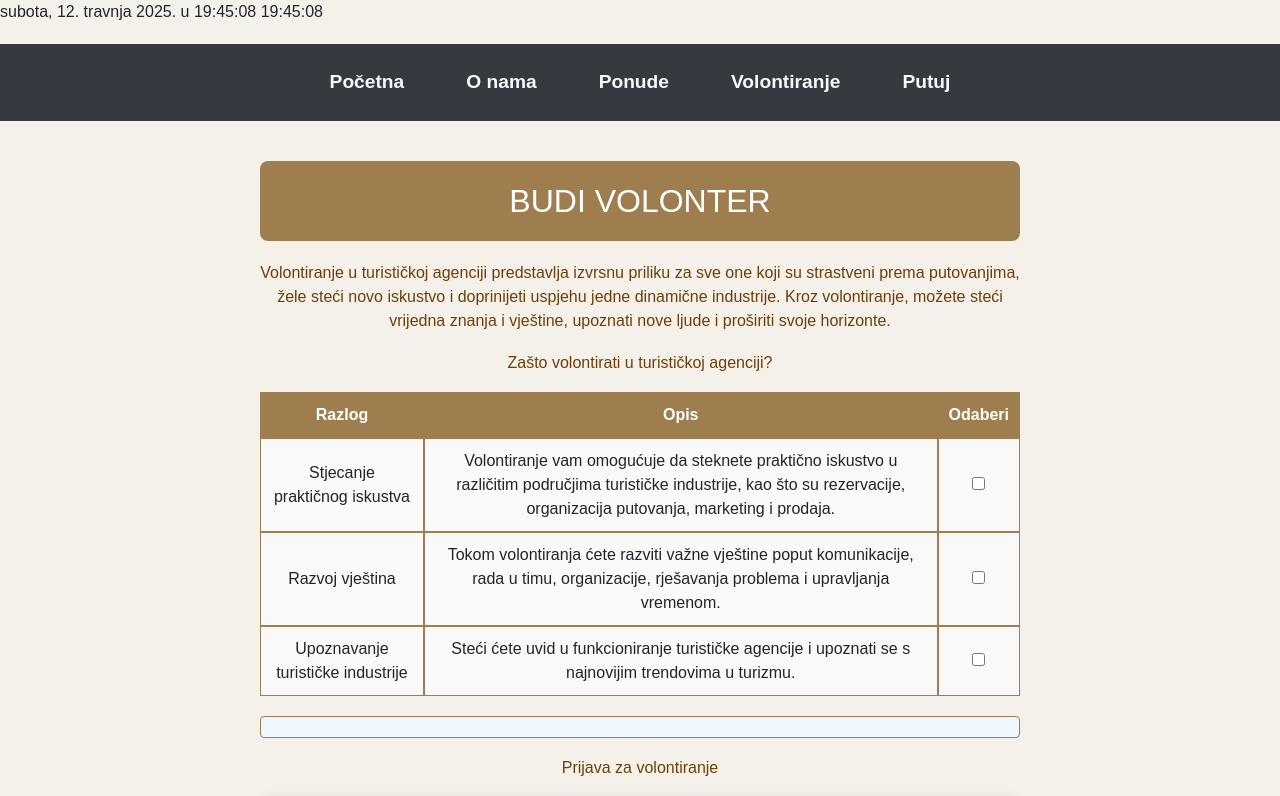
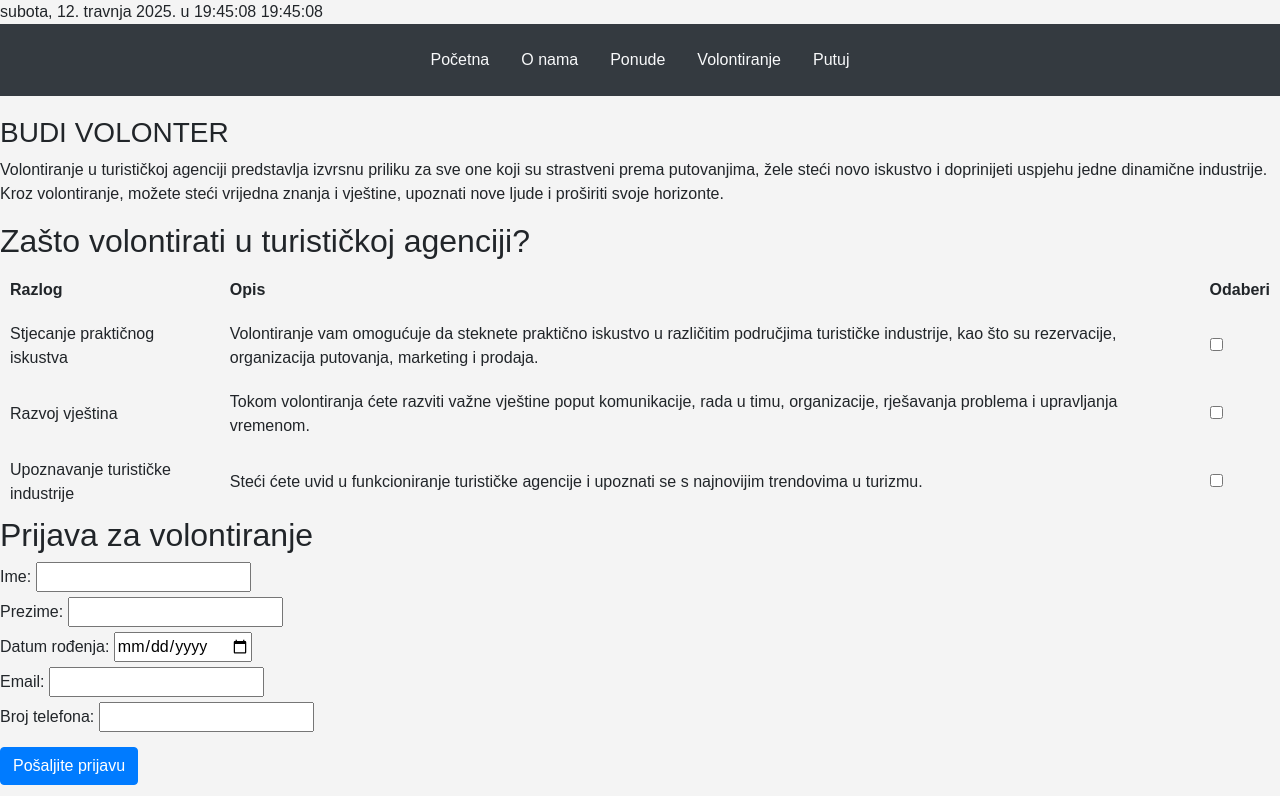
Before and after one commit to abahtanovic/agencija1, a website: page Volontiranje.html in a window 1280 px wide. Shown: the top 796 px of the page. Drawn offline with nearby package versions, Linux system fonts and the light colour scheme; no server answers.

Commit message:
Volontiranje.html

```diff
--- a/Volontiranje.html
+++ b/Volontiranje.html
@@ -7,201 +7,49 @@
 
     <link rel="stylesheet" href="https://stackpath.bootstrapcdn.com/bootstrap/4.5.2/css/bootstrap.min.css">
 
-    <script type="module" src="firebase.js"></script>
     <script src="https://www.gstatic.com/firebasejs/9.0.2/firebase-app.js"></script>
     <script src="https://www.gstatic.com/firebasejs/9.0.2/firebase-analytics.js"></script>
     <script src="https://www.gstatic.com/firebasejs/9.0.2/firebase-firestore.js"></script>
 
     <style>
-        * {
-            margin: 0;
-            padding: 0;
-            box-sizing: border-box;
-        }
-
-        body, html {
-            background-color: #f4f1eb;
+        body {
             font-family: Arial, sans-serif;
+            background-color: #f4f4f4;
         }
 
         .container2 {
-            max-width: 800px;
-            margin: 0 auto;
-            padding: 20px;
-        }
-
-        header {
-            background-color: #9e7e4e;
-            color: white;
-            text-align: center;
-            padding: 1rem;
-            border-radius: 8px;
             margin-top: 20px;
         }
 
-        header h15 {
-            font-size: 2rem;
+        .volontiranje table {
+            width: 100%;
+            border-collapse: collapse;
         }
 
-        .Navigacija4 {
-            text-align: center;
+        .volontiranje th, .volontiranje td {
+            padding: 10px;
+            text-align: left;
+        }
+
+        #commentSection {
+            margin-top: 30px;
+        }
+
+        .btn {
+            margin-top: 10px;
+        }
+
+        #commentsList {
             margin-top: 20px;
         }
 
-        .Navigacija4 ul {
-            list-style: none;
-            display: flex;
-            justify-content: center;
-            gap: 30px;
+        .comment {
+            margin-bottom: 15px;
+            background-color: #f9f9f9;
+            padding: 10px;
+            border-radius: 5px;
         }
 
-        .Navigacija4 ul li {
-            display: inline;
-        }
-
-        .Navigacija4 ul li a {
-            color: #9e7e4e;
-            text-decoration: none;
-            font-size: 1.2em;
-            font-weight: bold;
-            transition: color 0.3s ease;
-        }
-
-        .Navigacija4 ul li a:hover {
-            color: #6b4226;
-        }
-
-        .podnaslov1 {
-            text-align: center;
-            font-size: 1rem;
-            color: #6d3f05;
-            margin-top: 20px;
-            margin-bottom: 20px;
-        }
-
-        table.volontiranje {
-            width: 100%;
-            border-collapse: separate;
-            border-spacing: 0px;
-            margin-top: 20px;
-        }
-
-        table.volontiranje th, table.volontiranje td {
-            border: 1px solid #9e7e4e;
-            padding: 10px;
-            text-align: center;
-        }
-
-        table.volontiranje th {
-            background-color: #9e7e4e;
-            color: rgb(255, 255, 255);
-        }
-
-        table.volontiranje td {
-            background-color: #f9f9f9;
-        }
-
-        .tekst1, .volontiranje-text {
-            margin-top: 20px;
-            font-size: 1rem;
-            color: #000000;
-            line-height: 1.6;
-        }
-
-        footer {
-            background-color: #9e7e4e;
-            color: white;
-            text-align: center;
-            padding: 1rem;
-            border-radius: 8px;
-            margin-top: 30px;
-            font-size: 0.9rem;
-        }
-
-        form {
-            margin-top: 20px;
-            background-color: #fff;
-            padding: 20px;
-            border-radius: 8px;
-            box-shadow: 0 0 10px rgba(0, 0, 0, 0.1);
-        }
-
-        .forma {
-            margin-bottom: 15px;
-        }
-
-        label {
-            display: block;
-            font-size: 1rem;
-            margin-bottom: 5px;
-        }
-
-        input[type="text"], input[type="date"], input[type="email"], input[type="tel"] {
-            width: 100%;
-            padding: 10px;
-            font-size: 1rem;
-            border: 1px solid #ccc;
-            border-radius: 4px;
-        }
-
-        button.submit-btn {
-            background-color: #9e7e4e;
-            color: white;
-            padding: 10px 20px;
-            font-size: 1rem;
-            border: none;
-            border-radius: 4px;
-            cursor: pointer;
-        }
-
-        button.submit-btn:hover {
-            background-color: #7d5a3b;
-        }
-
-        #message {
-            margin-top: 20px;
-            padding: 10px;
-            background-color: #f0f8ff;
-            border: 1px solid #9e7e4e;
-            border-radius: 4px;
-            font-size: 1rem;
-            color: #333;
-            text-align: center;
-        }
-
-        .comments-section {
-            margin-top: 40px;
-        }
-
-        .comment {
-            border: 1px solid #9e7e4e;
-            padding: 10px;
-            margin-bottom: 20px;
-            border-radius: 4px;
-            background-color: #f9f9f9;
-        }
-
-        .comment .comment-header {
-            display: flex;
-            justify-content: space-between;
-            font-weight: bold;
-        }
-
-        .comment .comment-body {
-            margin-top: 10px;
-        }
-
-        .delete-btn {
-            background-color: #e60000;
-            color: white;
-            border: none;
-            padding: 5px 10px;
-            cursor: pointer;
-        }
-
-        .delete-btn:hover {
-            background-color: #b30000;
-        }
     </style>
 </head>
 <body>
@@ -218,7 +66,7 @@
 
         <div class="container2">
             <header>
-                <h15>BUDI VOLONTER</h15>
+                <h3>BUDI VOLONTER</h3>
             </header>
 
             <p class="podnaslov1">
@@ -260,7 +108,7 @@
             <div id="message"></div>
 
             <h2 class="podnaslov1">Prijava za volontiranje</h2>
-            <form id="volonterForma" method="post">
+            <form id="volonterForma" method="get" action="/volontiranje">
                 <div class="forma">
                     <label for="ime">Ime:</label>
                     <input type="text" id="ime" name="ime" required>
@@ -291,8 +139,6 @@
                 </div>
             </form>
 
-
-<!-- Sekcija za komentare -->
             <div id="commentSection" style="display:none;">
                 <h3>Ostavite komentar</h3>
                 <textarea id="commentText"></textarea>
@@ -301,15 +147,11 @@
                 <div id="commentsList"></div>
             </div>
 
-
-        <footer>
-            <p>&copy; 2024 Turistička agencija</p>
-        </footer>
+        </div>
     </main>
 
-    <script src="https://code.jquery.com/jquery-3.5.1.slim.min.js"></script>
-    <script src="https://cdn.jsdelivr.net/npm/@popperjs/core@2.5.4/dist/umd/popper.min.js"></script>
-    <script src="https://stackpath.bootstrapcdn.com/bootstrap/4.5.2/js/bootstrap.min.js"></script>
+    <script src="firebase.js"></script>
+
     <script src="script.js"></script>
 
 </body>
```
Lines whose indentation alone changed are shown as unchanged.
